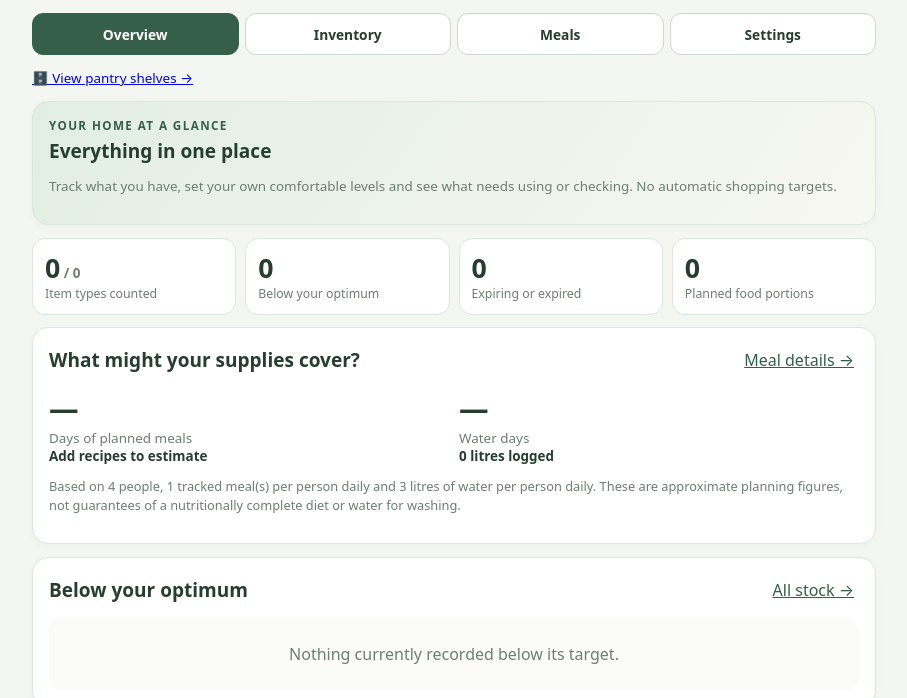
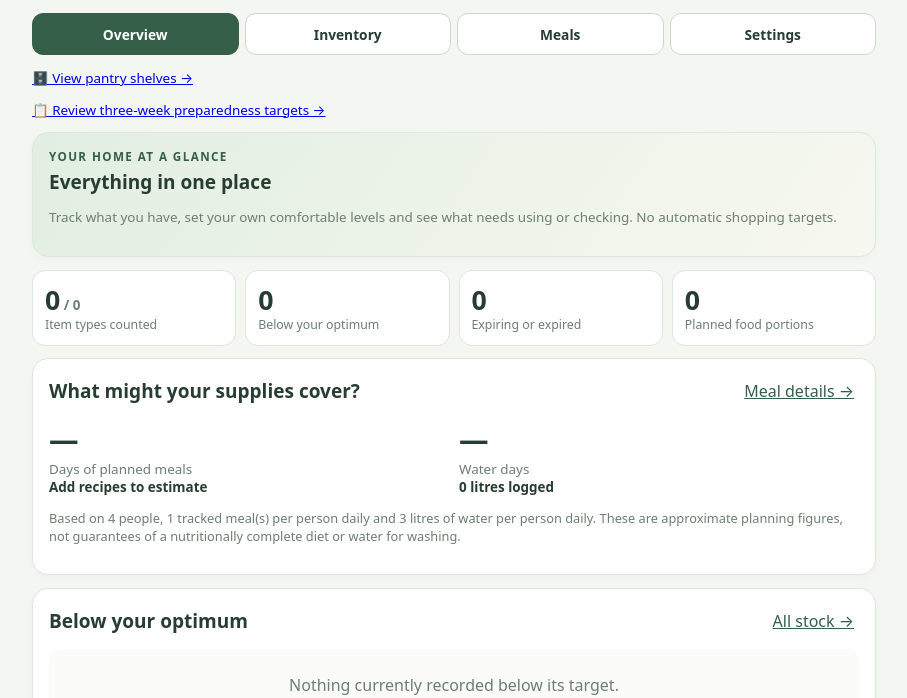
Before and after one commit to gemmawantling-tech/Household-Organiser, a website: page Inventory/index.html in a window 1280 px wide. Shown: the part 102-800 px from the top of the page, without its empty margins (186-1093 px from the left). Drawn offline with Linux system fonts and the light colour scheme.

Commit message:
Link three-week preparedness review from inventory

```diff
--- a/Inventory/index.html
+++ b/Inventory/index.html
@@ -24,6 +24,7 @@
       <button type="button" data-tab="settings">Settings</button>
     </nav>
     <p class="small"><a href="./pantry-view.html">🗄️ View pantry shelves →</a></p>
+    <p class="small"><a href="./three-week-review.html">📋 Review three-week preparedness targets →</a></p>
     <div id="message" aria-live="polite"></div>
     <div id="screen"></div>
     <p class="footer-note">Data is saved on this device only. Export a backup regularly, especially before changing your phone.</p>
```
